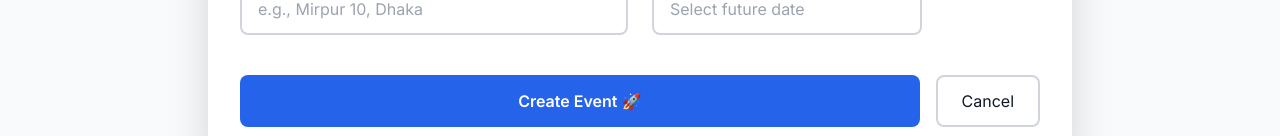
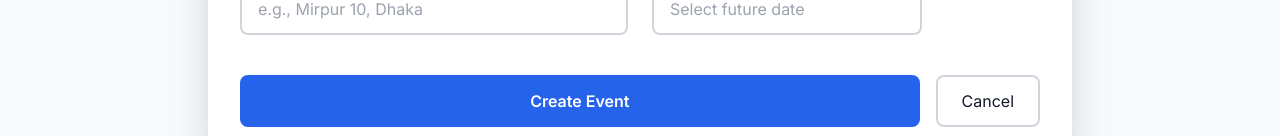
Before and after one commit to muzahid780/eventhub-client, a React (Vite) app: page /create-event in a window 1280 px wide. Shown: the part 664-800 px from the top of the page. Built offline with nearby package versions, Linux system fonts and the light colour scheme; no server answers; sample sign-in values are in the browser's storage.

Commit message:
updated create events file

```diff
--- a/src/components/pages/CreateEvent.jsx
+++ b/src/components/pages/CreateEvent.jsx
@@ -185,7 +185,7 @@ const CreateEvent = () => {
               disabled={loading}
               className="flex-1 px-6 py-3 bg-blue-600 text-white rounded-lg font-semibold hover:bg-blue-700 transition disabled:opacity-50"
             >
-              {loading ? "Creating Event..." : "Create Event 🚀"}
+              {loading ? "Creating Event..." : "Create Event "}
             </button>
             <button
               type="button"
```
